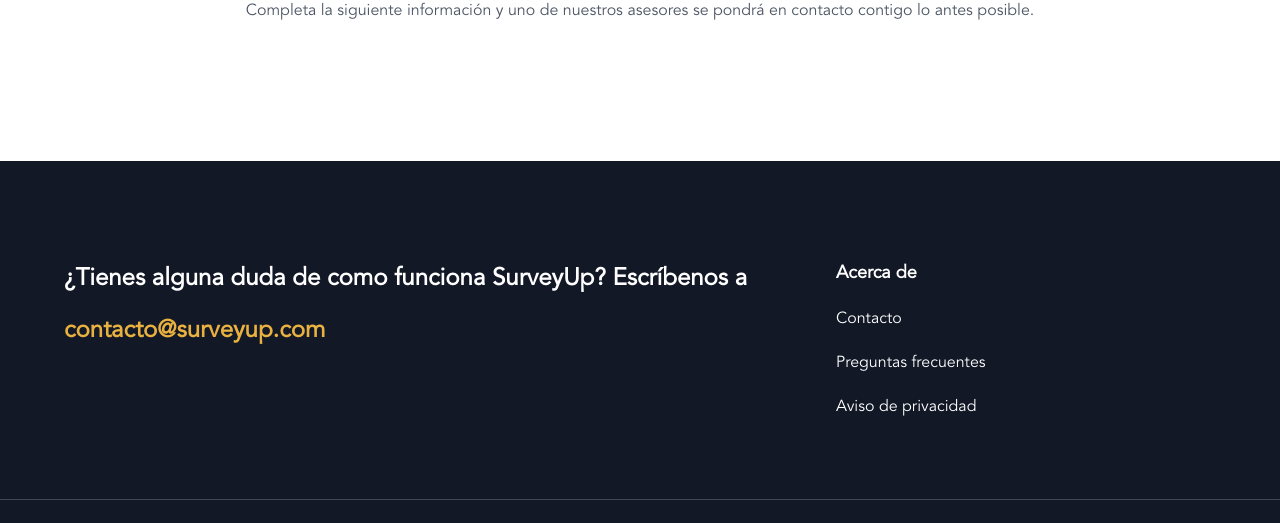
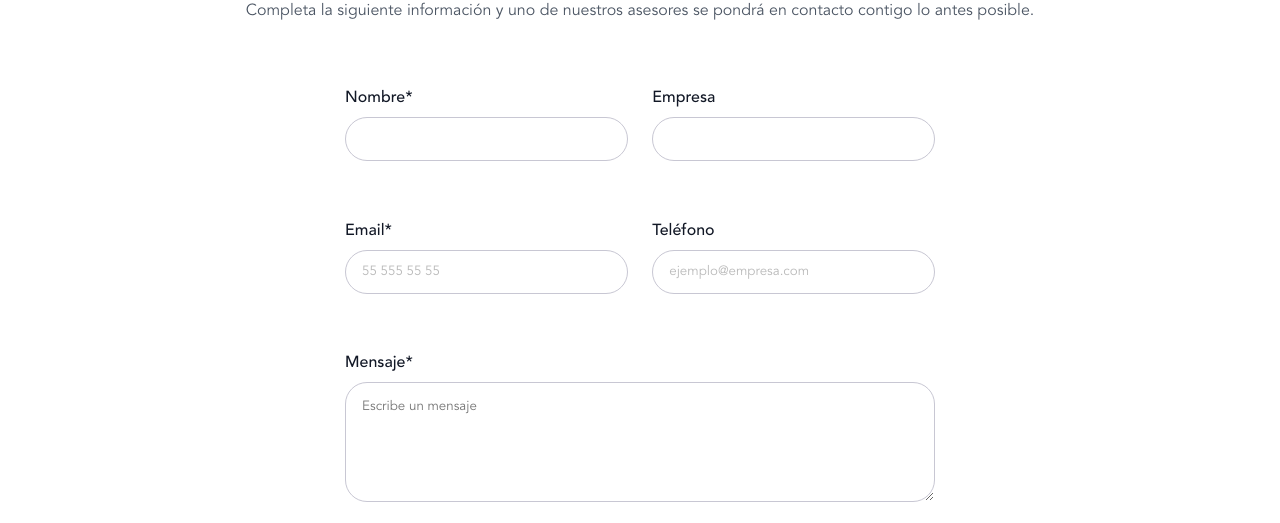
Before and after one commit to BrendaOrtega/b2b, a React (Create React App) app: page /contacto in a window 1280 px wide. Shown: the part 277-800 px from the top of the page. Built offline with nearby package versions, Linux system fonts and the light colour scheme; grey boxes are pictures that could not be loaded.

Commit message:
updates images

```diff
--- a/src/pages/Home.module.css
+++ b/src/pages/Home.module.css
@@ -60,20 +60,24 @@
 
 .buttonPrimary:hover {
     box-shadow: 0px 6px 24px 0px rgba(0, 0, 0, 0.2);
-
 }
 
 .shadow {
     box-shadow: 0px 8px 32px 0px rgba(204, 204, 204, 0.25);
     width: 80%;
+    /* height: 800px; */
     margin: 0 auto;
     margin-top: 48px;
     overflow: hidden;
+    display: flex;
+    justify-content: center;
+    align-items: c;
 }
 
 .preview {
     width: 100%;
-    margin-left: -2px;
+    height: 105%;
+    margin: -2px;
 }
 
 .services {
@@ -99,8 +103,9 @@
 .serviceImg {
     width: 100%;
     height: 300px;
-    background-color: #F2F2F2;
     margin-top: 48px;
+    background-size: cover;
+    background-position: center;
 }
 
 .serviceCard {
--- a/src/pages/HomePage.jsx
+++ b/src/pages/HomePage.jsx
@@ -4,9 +4,12 @@
 import { Link } from 'react-router-dom';
 
 
-const preview = "https://firebasestorage.googleapis.com/v0/b/b2b-survey-d48c1.appspot.com/o/demo1%205.gif?alt=media&token=66d2fe6a-d0e5-48ae-853b-ef3861161c17"
+const preview = "https://firebasestorage.googleapis.com/v0/b/b2b-survey-d48c1.appspot.com/o/giff_100.gif?alt=media&token=51b8dec9-88ef-4683-870b-f04d97991d45"
 const image = "https://firebasestorage.googleapis.com/v0/b/camp-92fe8.appspot.com/o/Images%2Fsurvey.png?alt=media&token=658f67e5-06e1-475e-85e1-5648165c8ef8"
 const arrow = "https://firebasestorage.googleapis.com/v0/b/camp-92fe8.appspot.com/o/Images%2Fflecha.svg?alt=media&token=c24560e4-97e0-492f-8572-46c6efae9a4f"
+const service1 = "https://firebasestorage.googleapis.com/v0/b/b2b-survey-d48c1.appspot.com/o/servicio1.svg?alt=media&token=edd00ddc-10a0-4ccf-a765-30afb2cffa3f"
+const service2 = "https://firebasestorage.googleapis.com/v0/b/b2b-survey-d48c1.appspot.com/o/servicio2.svg?alt=media&token=54d97ee5-ffdc-4dec-baaf-06867bcbd7fe"
+const service3 = "https://firebasestorage.googleapis.com/v0/b/b2b-survey-d48c1.appspot.com/o/servicio3.svg?alt=media&token=1302e9f9-4f41-456c-8aba-a402722e977a"
 
 
 export default function HomePage() {
@@ -34,7 +37,7 @@
                     </Link>
 
                     <br />
-                    <div className={styles.shadow}>
+                    <div className={styles.shadow} >
                         <img className={styles.preview} src={preview} alt="gif app" />
                     </div>
                 </Fade>
@@ -47,17 +50,17 @@
                 <div className={styles.servicesBox}>
                     <Fade bottom>
                         <div className={styles.serviceCard}>
-                            <div className={styles.serviceImg}></div>
-                            <h2>Servicio de Diseño de Encuestas</h2>
+                            <div className={styles.serviceImg} style={{ backgroundImage: `url("${service1}")` }}></div>
+                            <h2>Servicio de Programación Encuestas</h2>
                             <p>Trabajamos en el diseño y configuración de tu encuesta para optimizar la obtención de resultados. </p>
                         </div>
                         <div className={styles.serviceCard}>
-                            <div className={styles.serviceImg}></div>
+                            <div className={styles.serviceImg} style={{ backgroundImage: `url("${service2}")` }}></div>
                             <h2>Panel VIP</h2>
                             <p>Perfilamos a los usuarios para tu proyecto, ejecutamos la encuesta y te entregamos toda la información procesada en el formato que necesites. </p>
                         </div>
                         <div className={styles.serviceCard}>
-                            <div className={styles.serviceImg}></div>
+                            <div className={styles.serviceImg} style={{ backgroundImage: `url("${service3}")` }}></div>
                             <h2>Panel dedicado</h2>
                             <p>¿Cuentas con una base de usuarios? Gestionamos a tus usuarios en nuestro sistema para tu proyecto.</p>
                         </div>
--- a/src/pages/contacto/Contacto.jsx
+++ b/src/pages/contacto/Contacto.jsx
@@ -70,6 +70,29 @@
                 </div>
                 <button className={styles.buttonPrimary}>Enviar</button>
             </form> */}
+            <form className={styles.form}  >
+                <div className={styles.input}>
+                    <label>Nombre*</label>
+                    <input name="name" required />
+                </div>
+                <div className={styles.input}>
+                    <label>Empresa</label>
+                    <input type="text" name="company" required />
+                </div>
+                <div className={styles.input}>
+                    <label>Email*</label>
+                    <input placeholder="55 555 55 55" name="email" required />
+                </div>
+                <div className={styles.input}>
+                    <label>Teléfono</label>
+                    <input placeholder="ejemplo@empresa.com" name="phone" required />
+                </div>
+                <div className={styles.textArea}>
+                    <label>Mensaje*</label>
+                    <textarea type="text" placeholder="Escribe un mensaje" name="message" required />
+                </div>
+                <button className={styles.buttonPrimary}>Enviar</button>
+            </form>
 
 
         </section>
--- a/src/pages/contacto/Contacto.module.css
+++ b/src/pages/contacto/Contacto.module.css
@@ -1,22 +1,25 @@
 @font-face {
-    font-family:"AvenirNext";
+    font-family: "AvenirNext";
     src: url(../../assets/fonts/AvenirNextLTPro-Bold.otf);
 }
+
 @font-face {
-    font-family:"Avenir";
+    font-family: "Avenir";
     src: url(../../assets/fonts/AvenirLTStd-Book.otf);
 }
+
 @font-face {
     font-family: "Avenir Medium";
     src: url("../../assets/fonts/Avenir\ Medium.ttf");
 }
 
-.contacto{
+.contacto {
     padding: 160px 10% 120px 10%;
     background-color: white;
     text-align: center;
 }
-.form{
+
+.form {
     display: flex;
     flex-wrap: wrap;
     margin: 0 auto;
@@ -25,14 +28,14 @@
     justify-content: space-around;
 }
 
-.titles{
+.titles {
     font-size: 48px;
     color: #121826;
     text-align: center;
     margin-bottom: 0px;
 }
 
-.input{
+.input {
     width: 50%;
     padding: 2%;
     box-sizing: border-box;
@@ -42,7 +45,7 @@
     margin-bottom: 32px;
 }
 
-.input input{
+.input input {
     height: 44px;
     border: 1px solid #C8C7D3;
     border-radius: 22px;
@@ -51,13 +54,16 @@
     font-family: "Avenir";
 
 }
-.input label, .textArea label{
+
+.input label,
+.textArea label {
     font-size: 16px;
     font-family: "Avenir Medium";
-    color:#121826;
+    color: #121826;
     margin-bottom: 8px;
 }
-.textArea{
+
+.textArea {
     width: 100%;
     padding: 2%;
     display: flex;
@@ -65,7 +71,8 @@
     text-align: left;
     margin-bottom: 32px;
 }
-.textArea textarea{
+
+.textArea textarea {
     height: 120px;
     border: 1px solid #C8C7D3;
     border-radius: 22px;
@@ -74,15 +81,18 @@
     box-sizing: border-box;
     font-family: "Avenir";
 }
-input::placeholder{
+
+input::placeholder {
     margin-left: 12px;
+    opacity: .5;
 }
 
 input:focus {
-    outline:2px solid #4966F6;
+    outline: 2px solid #4966F6;
     border: none;
 }
-.buttonPrimary{
+
+.buttonPrimary {
     background-color: #4966F6;
     height: 40px;
     min-width: 180px;
@@ -95,38 +105,48 @@
     cursor: pointer;
     transition: all 1s ease;
 }
-.buttonPrimary:hover{
+
+.buttonPrimary:hover {
     box-shadow: 0px 6px 24px 0px rgba(0, 0, 0, 0.2);
 
 }
-@media(max-width: 1024px){
-    .form{
+
+@media(max-width: 1024px) {
+    .form {
         width: 80%;
     }
 }
-@media(max-width: 900px){
-    .form{
+
+@media(max-width: 900px) {
+    .form {
         width: 100%;
     }
 }
-@media(max-width: 600px){
-    .titles{
+
+@media(max-width: 600px) {
+    .titles {
         font-size: 24px;
     }
-    .contacto{
+
+    .contacto {
         padding: 120px 10% 80px 10%;
     }
-    .input{
+
+    .input {
         width: 100%;
         padding: 2%;
     }
-    .form{
+
+    .form {
         margin-top: 24px;
     }
-    .form label{
+
+    .form label {
         font-size: 14px;
     }
-    .input, .textArea{
+
+    .input,
+    .textArea {
         margin-bottom: 24px;
     }
 
```
Lines whose indentation alone changed are shown as unchanged.
